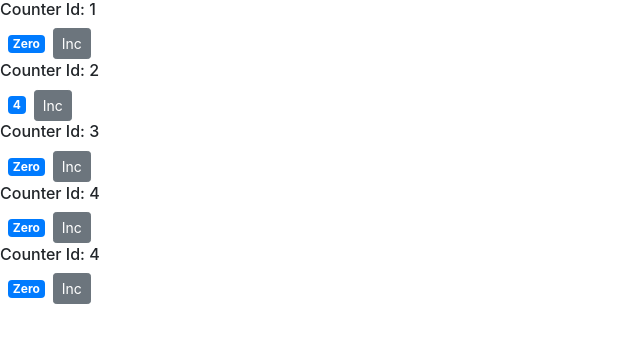
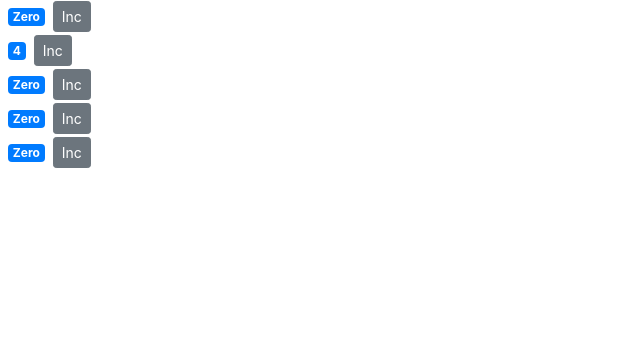
Before and after one commit to vch9391/PrivateReactRepository, a React (Create React App) app in the folder counter-app/: page / in a window 1280 px wide. Shown: the top 342 px of the page, without its empty margins (0-640 px from the left). Built offline with nearby package versions, Linux system fonts and the light colour scheme.

Commit message:
Revert - 1 commit

```diff
--- a/counter-app/src/components/counter.js
+++ b/counter-app/src/components/counter.js
@@ -10,7 +10,6 @@ class Counter extends Component {
     render() {
         return (
           <div>
-            {this.props.children}
             <h1 className="badge badge-primary m-2">{this.foratCount()}</h1>
             <button onClick={()=>this.handleIncrement({id:1})} className="btn btn-secondary btn-sm">Inc</button>
           </div>
--- a/counter-app/src/components/counters.js
+++ b/counter-app/src/components/counters.js
@@ -15,11 +15,7 @@ class Counters extends Component {
     render() {
         return (
             <div>
-                {this.value.counters.map( o =>
-                <Counter key={o.id} value={o.value}>
-                    <h6>Counter Id: {o.id}</h6>
-                </Counter>
-                )}
+                {this.value.counters.map( o => <Counter key={o.id} value={o.value} selectrd={true} />)}
             </div>
         );
     }
```
